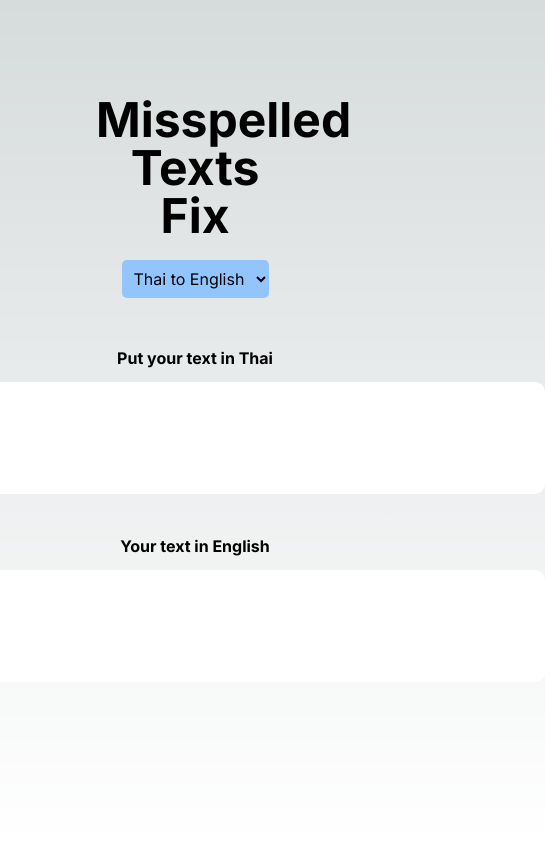
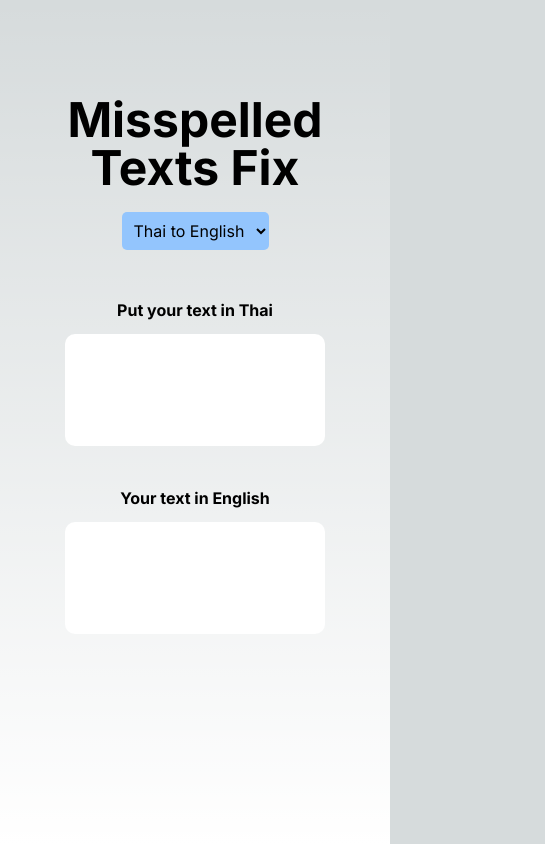
Before and after one commit to Apirak19/fix-th-en-keyboard-layout, a Next.js app: page / in a window 390 px wide. Shown: the whole page, 545 px wide, since content can reach past the window. Built offline with nearby package versions, Linux system fonts and the light colour scheme.

Commit message:
responsive added

```diff
--- a/src/app/globals.css
+++ b/src/app/globals.css
@@ -16,7 +16,19 @@ body {
       rgb(var(--background-end-rgb))
     )
     rgb(var(--background-start-rgb));
+  box-sizing: border-box;
+  overflow-x: hidden;
 }
 textarea{
   resize: none;
 }
+@media (max-width: "320px"){
+  h1{
+    font-size: 20px;
+  }
+}
+@media (max-width: "768px"){
+  h1{
+    font-size: 48px;
+  }
+}
--- a/src/app/page.tsx
+++ b/src/app/page.tsx
@@ -28,7 +28,7 @@ export default function Home() {
 
   console.log(mode);
   return (
-    <main className="min-h-screen p-24">
+    <main className="min-h-screen w-full pt-24 flex flex-col">
       <h1 className="text-center font-bold text-5xl">Misspelled Texts Fix</h1>
       <div className="flex justify-center items-center mt-5">
       <select name="mode" id="" className="bg-blue-300 p-2 relative" onChange={handleSelect} style={{ borderRadius: "5px" }}>
@@ -39,14 +39,14 @@ export default function Home() {
       <div className="flex flex-col items-center my-5">
         <p className="font-bold mt-7">Put your text in {mode === "ThaiToEnglish" ? "Thai" : "English" }</p>
         <textarea
-          className="w-[700px] my-3 px-3 py-2 "
+          className="w-2/3 my-3 px-3 py-2 "
           style={{ borderRadius: "10px" }}
           rows={4}
           onChange={handleInput}
         />
         <p className="font-bold mt-7">Your text in {mode === "ThaiToEnglish" ? "English" : "Thai" }</p>
         <textarea
-          className="w-[700px] my-3 px-3 py-2"
+          className="w-2/3 my-3 px-3 py-2"
           style={{ borderRadius: "10px" }}
           rows={4}
           value={texts.edited}
```
